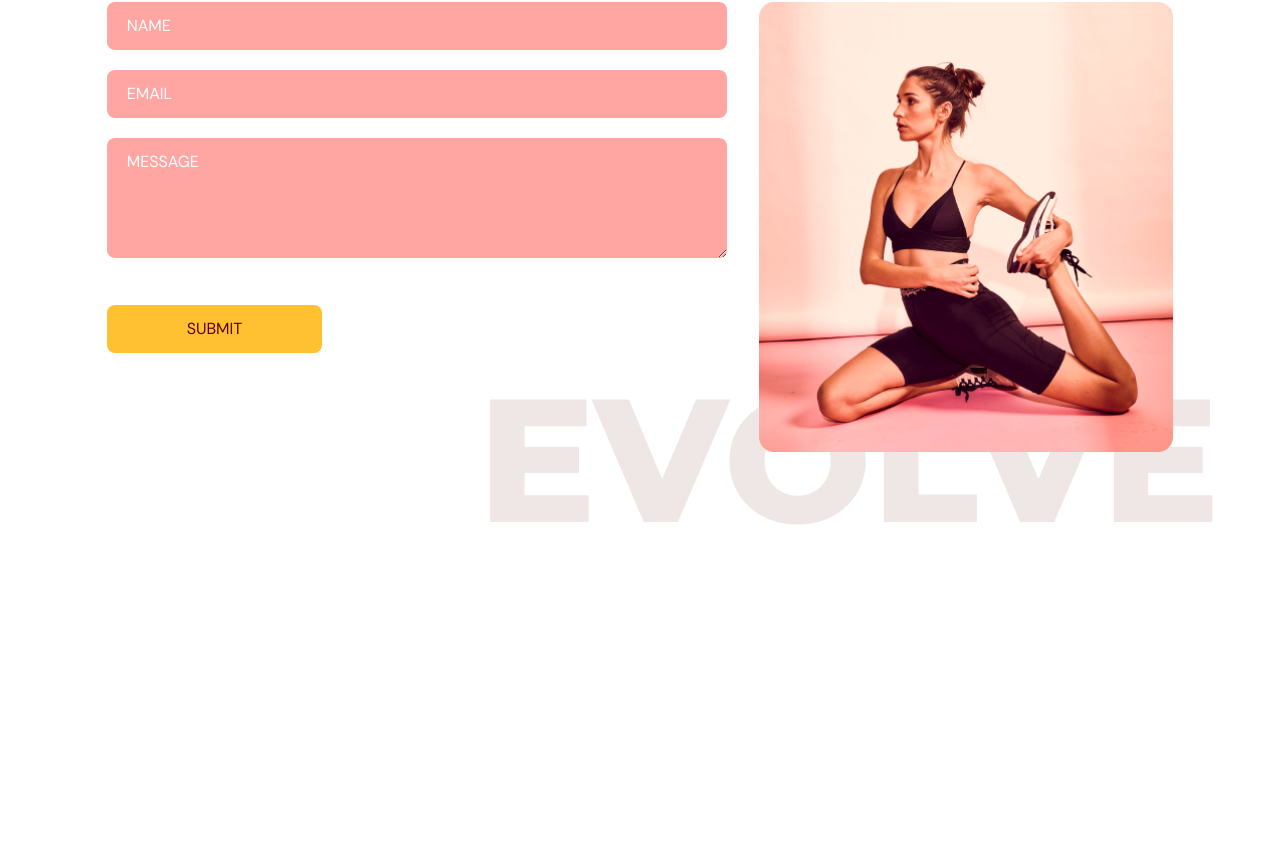
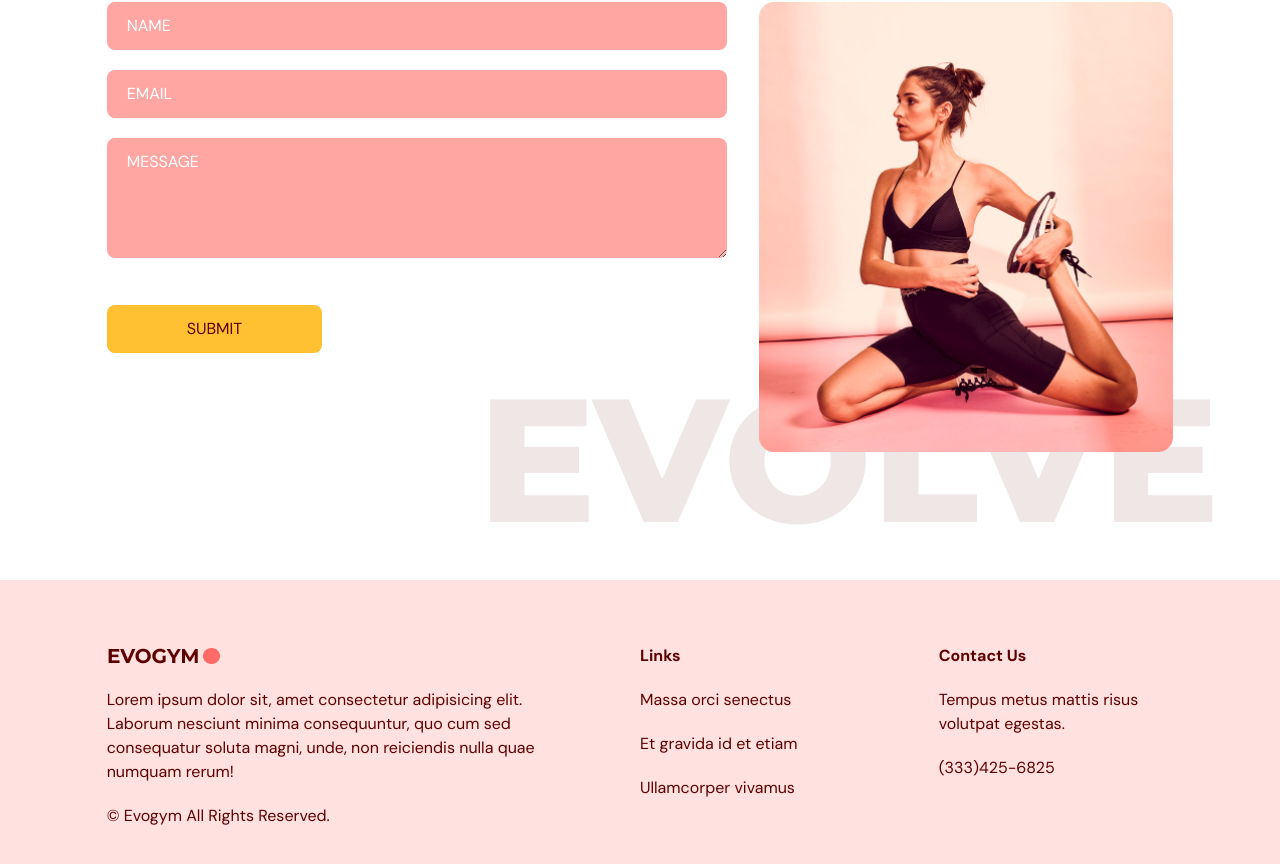
Before and after one commit to Amir-hn0159/gym-project, a React (Vite) app: page / in a window 1280 px wide. Shown: the part 3272-4136 px from the top of the page. Before the commit the page ends 3852 px from the top, so only its background shows below. Built offline with nearby package versions, Linux system fonts and the light colour scheme.

Commit message:
footer created

```diff
--- a/src/App.tsx
+++ b/src/App.tsx
@@ -2,6 +2,7 @@
 import Home from "@/scenes/home";
 import Benefits from "@/scenes/benefits";
 import OurClasses from "@/scenes/ourClasses";
+import Footer from "@/scenes/footer"
 import { useEffect, useState } from "react";
 import { SelectedPage } from "./shared/types";
 import ContactUs from "@/scenes/contactUs"
@@ -34,6 +35,7 @@
 
       <OurClasses setSelectedPage={setSelectedPage}/>
       <ContactUs setSelectedPage={setSelectedPage}/>
+      <Footer/>
     </div>
   );
 }
--- /dev/null
+++ b/src/scenes/footer/index.tsx
@@ -0,0 +1,35 @@
+import Logo from "@/assets/Logo.png";
+
+type Props = {};
+
+const Footer = (props: Props) => {
+  return (
+    <footer className="bg-primary-100 py-16">
+      <div className="gap-16 justify-center w-5/6 mx-auto md:flex ">
+        <div className="mt-16 basis-1/2 md:mt-0">
+          <img  src={Logo} alt="footer-logo" />
+          <p className="my-5">
+            Lorem ipsum dolor sit, amet consectetur adipisicing elit. Laborum
+            nesciunt minima consequuntur, quo cum sed consequatur soluta magni,
+            unde, non reiciendis nulla quae numquam rerum!
+          </p>
+          <p>© Evogym All Rights Reserved.</p>
+        </div>
+        <div className="mt-16 basis-1/4 md:mt-0">
+          <h4 className="font-bold">Links</h4>
+          <p className="my-5">Massa orci senectus</p>
+          <p className="my-5">Et gravida id et etiam</p>
+          <p>Ullamcorper vivamus</p>
+
+        </div>
+        <div className="mt-16 basis-1/4 md:mt-0">
+        <h4 className="font-bold">Contact Us</h4>
+          <p className="my-5">Tempus metus mattis risus volutpat egestas.</p>
+          <p>(333)425-6825</p>
+        </div>
+      </div>
+    </footer>
+  );
+};
+
+export default Footer;
```
